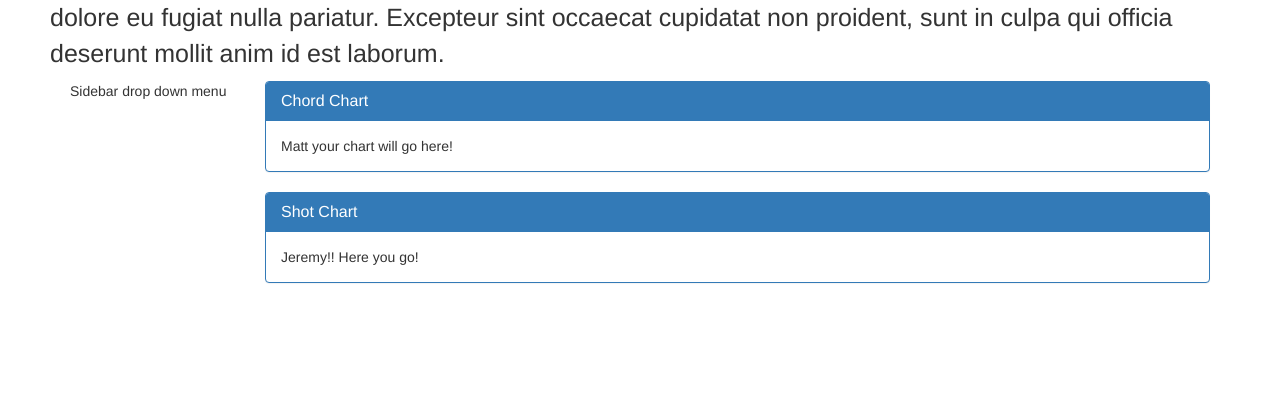
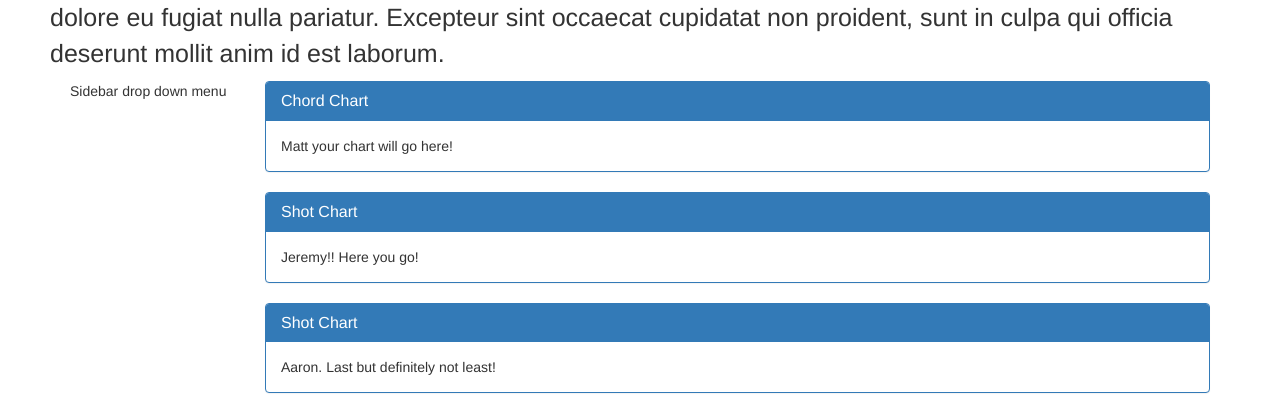
Before and after one commit to jeremykardash/NBA2019, a Flask app: page / in a window 1280 px wide. Shown: the part 580-993 px from the top of the page. Before the commit the page ends 863 px from the top, so only its background shows below. Run offline with Flask 2, Linux system fonts and the light colour scheme; parts of the project's set-up code (start-up, migrations or seed data) failed here and were passed over; some libraries are stand-ins or nearby versions.

Commit message:
Update index.html

```diff
--- a/NBA/templates/index.html
+++ b/NBA/templates/index.html
@@ -27,6 +27,7 @@
             <div class = "col-sm-2" id ="description">
                 Sidebar drop down menu
             </div>
+
             <div class = "col-sm-10">
                 <div class = "panel panel-primary">
                     <div class = "panel-heading">
@@ -48,6 +49,16 @@
                     </div>
                 </div>
 
+                <div class = "panel panel-primary">
+                    <div class = "panel-heading">
+                        <h3 class = "panel-title">Shot Chart</h3>
+                    </div>
+
+                    <div class = "panel-body" id = "bubble">
+                        Aaron. Last but definitely not least!
+                    </div>
+                </div>
+
             </div>
 
         </div>
```
